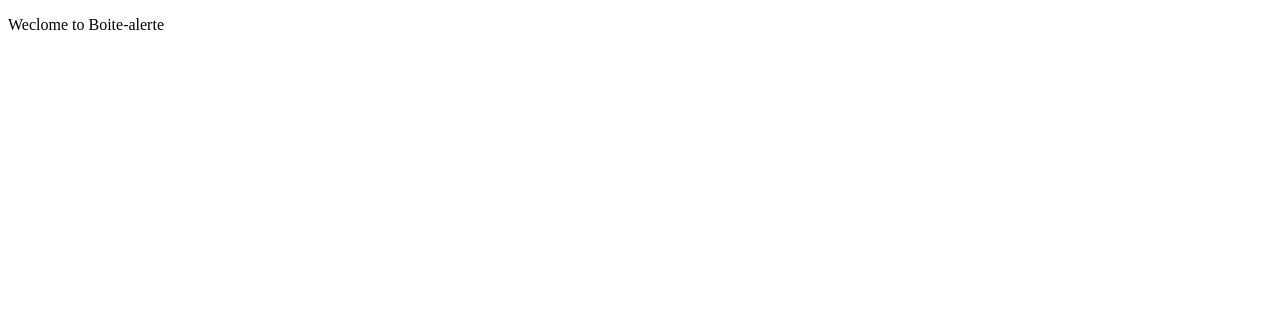
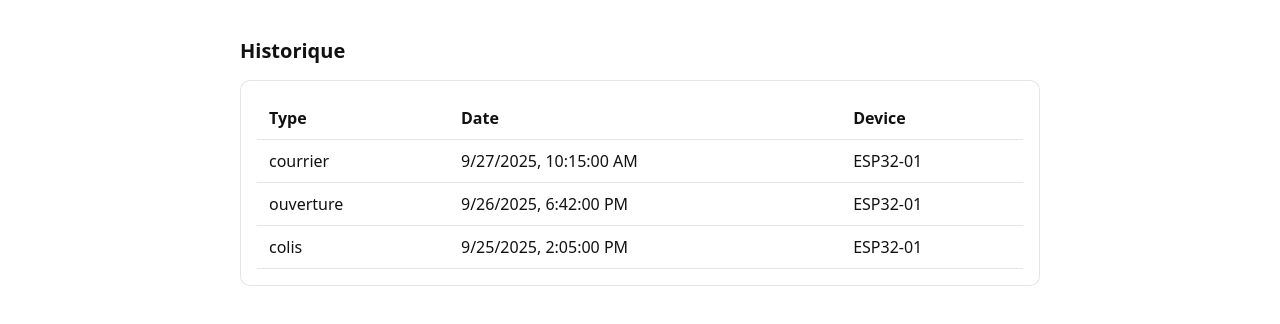
Before and after one commit to rayleiighh/Boite-alerte, a React app in the folder frontend/: page / in a window 1280 px wide. Shown: the top 324 px of the page. Built offline with nearby package versions, Linux system fonts and the light colour scheme; the HTML template or start-up script is replaced by a standard one.

Commit message:
Tableau affichant des fausses données (dépend encore du backend pour valider CA1 et CA3 côté serveur) #30

```diff
--- a/frontend/src/App.jsx
+++ b/frontend/src/App.jsx
@@ -9,12 +9,8 @@
  *
  ***************************************************************************/
 
-function App() {
-  return (
-    <>
-      <p>Weclome to Boite-alerte</p>
-    </>
-  );
+import HistoryPage from "./pages/History";
+
+export default function App() {
+  return <HistoryPage />;
 }
-
-export default App;
--- /dev/null
+++ b/frontend/src/assets/mockEvents.ts
@@ -0,0 +1,13 @@
+export type EventType = "courrier" | "ouverture" | "colis";
+
+export interface EventItem {
+  type: EventType;
+  timestamp: string;
+  deviceID: string;
+}
+
+export const mockEvents: EventItem[] = [
+  { type: "courrier",  timestamp: "2025-09-27T10:15:00Z", deviceID: "ESP32-01" },
+  { type: "ouverture", timestamp: "2025-09-26T18:42:00Z", deviceID: "ESP32-01" },
+  { type: "colis",     timestamp: "2025-09-25T14:05:00Z", deviceID: "ESP32-01" },
+];
--- /dev/null
+++ b/frontend/src/components/EventItem.tsx
@@ -0,0 +1,14 @@
+import type { EventItem } from "../assets/mockEvents";
+
+export default function EventItemRow({ e }: { e: EventItem }) {
+  const dt = new Date(e.timestamp);
+  const formatted = dt.toLocaleString();
+
+  return (
+    <tr>
+      <td>{e.type}</td>
+      <td>{formatted}</td>
+      <td>{e.deviceID}</td>
+    </tr>
+  );
+}
--- a/frontend/src/index.css
+++ b/frontend/src/index.css
@@ -1,10 +1,30 @@
-/***************************************************************************
- *
- *  Project Title : Boite-alerte
- *  Authors       : Nicolas H, ..., ..., ..., ...
- *  File          : index.css
- *  Description   : Main CSS file for the project
- *  Date          : 27/09/2025
- *  Version       : [1.0.0]
- *
- ***************************************************************************/
+:root {
+  --background: #ffffff;
+  --foreground: #111111;
+  --border: rgba(0, 0, 0, 0.1);
+  --radius: 10px;
+}
+
+body {
+  margin: 0;
+  background: var(--background);
+  color: var(--foreground);
+  font-family: system-ui, sans-serif;
+}
+
+.container { max-width: 800px; margin: 0 auto; padding: 24px; }
+.h1 { font-size: 20px; font-weight: 600; margin-bottom: 16px; }
+
+.card {
+  background: white;
+  border: 1px solid var(--border);
+  border-radius: var(--radius);
+  padding: 16px;
+}
+
+.table { width: 100%; border-collapse: collapse; }
+.table th, .table td {
+  padding: 10px 12px;
+  border-bottom: 1px solid var(--border);
+  text-align: left;
+}
--- a/frontend/src/main.jsx
+++ b/frontend/src/main.jsx
@@ -9,13 +9,15 @@
  *
  ***************************************************************************/
 
-import { StrictMode } from "react";
+import React from "react";
 import { createRoot } from "react-dom/client";
+import App from "./App";
 import "./index.css";
-import App from "./App.jsx";
 
-createRoot(document.getElementById("root")).render(
-  <StrictMode>
+const el = document.getElementById("root");
+if (!el) throw new Error("#root introuvable");
+createRoot(el).render(
+  <React.StrictMode>
     <App />
-  </StrictMode>,
+  </React.StrictMode>
 );
--- /dev/null
+++ b/frontend/src/pages/History.tsx
@@ -0,0 +1,43 @@
+import { useEffect, useState } from "react";
+import { fetchEvents } from "../services/events";
+import type { EventItem } from "../assets/mockEvents";
+import EventItemRow from "../components/EventItem";
+
+export default function HistoryPage() {
+  const [items, setItems] = useState<EventItem[]>([]);
+  const [loading, setLoading] = useState(true);
+
+  useEffect(() => {
+    fetchEvents().then((res) => {
+      setItems(res);
+      setLoading(false);
+    });
+  }, []);
+
+  return (
+    <div className="container">
+      <h1 className="h1">Historique</h1>
+
+      <div className="card">
+        <table className="table">
+          <thead>
+            <tr>
+              <th>Type</th>
+              <th>Date</th>
+              <th>Device</th>
+            </tr>
+          </thead>
+          <tbody>
+            {loading ? (
+              <tr><td colSpan={3}>Chargement…</td></tr>
+            ) : items.length === 0 ? (
+              <tr><td colSpan={3}>Aucun événement</td></tr>
+            ) : (
+              items.map((e, i) => <EventItemRow key={i} e={e} />)
+            )}
+          </tbody>
+        </table>
+      </div>
+    </div>
+  );
+}
--- /dev/null
+++ b/frontend/src/services/events.ts
@@ -0,0 +1,8 @@
+import { mockEvents, EventItem } from "../assets/mockEvents";
+
+export async function fetchEvents(): Promise<EventItem[]> {
+  // Simule une requête API
+  return new Promise(resolve => {
+    setTimeout(() => resolve(mockEvents), 500);
+  });
+}
```
